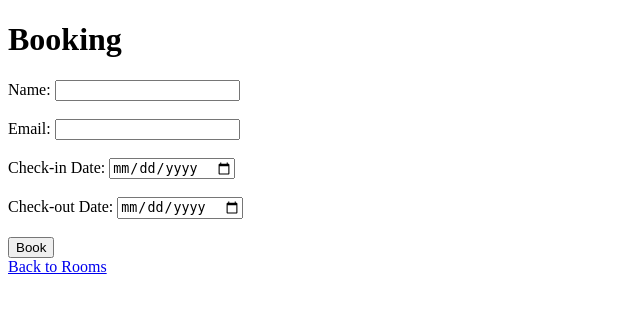
After one commit to giacoren6/Hotel-Gio, a Django app: page /book/ in a window 1280 px wide. The commit adds this page. Shown: the top 313 px of the page, without its empty margins (0-640 px from the left). Run offline with Django 5.2, Linux system fonts and the light colour scheme.

Commit message:
add sistem booking in django

```diff
--- /dev/null
+++ b/myproject/myapp/templates/book.html
@@ -0,0 +1,25 @@
+<!-- FILEPATH: /workspaces/Hotel-Gio/myproject/myapp/templates/book.html -->
+
+<!DOCTYPE html>
+<html>
+<head>
+    <title>Booking</title>
+</head>
+<body>
+    <h1>Booking</h1>
+    <form method="POST" action="{% url 'book' %}">
+        {% csrf_token %}
+        <label for="name">Name:</label>
+        <input type="text" id="name" name="name" required><br><br>
+        <label for="email">Email:</label>
+        <input type="email" id="email" name="email" required><br><br>
+        <label for="checkin">Check-in Date:</label>
+        <input type="date" id="checkin" name="checkin" required><br><br>
+        <label for="checkout">Check-out Date:</label>
+        <input type="date" id="checkout" name="checkout" required><br><br>
+        <input type="submit" value="Book">
+    </form>
+    <a href="{% url 'rooms' %}">Back to Rooms</a>
+
+</body>
+</html>
--- a/myproject/myapp/templates/index.html
+++ b/myproject/myapp/templates/index.html
@@ -14,8 +14,8 @@
         <div class="container">
             <nav>
                 <ul>
-                    <li><a href="index.html">Luxury</a></li>
-                    <li><a href="{% url 'rooms' %}">Go to rooms</a></li>
+                    <li><a href="{% url 'index' %}">Luxury</a></li>
+                    <li><a href="{% url 'rooms' %}">Rooms</a></li>
                     <li><img src="{% static 'myapp/search.jpeg' %}" alt="search" width="20px" height="20px"></li>
                 </ul>
             </nav>
--- a/myproject/myapp/views.py
+++ b/myproject/myapp/views.py
@@ -1,7 +1,33 @@
 from django.shortcuts import render
+from .forms import BookingForm
+from django.shortcuts import redirect
+from .models import Booking
 
 def index(request):
     return render(request, 'index.html')
 
 def rooms(request):
     return render(request, 'rooms.html')
+
+def booking(request):
+    return render(request, 'booking.html')
+
+def book_room(request):
+    if request.method == 'POST':
+        form = BookingForm(request.POST)
+        if form.is_valid():
+            form.save()
+            return redirect('booking_success')
+    else:
+        form = BookingForm()
+    return render(request, 'booking.html', {'form': form})
+
+def booking(request):
+    return render(request, 'booking_success.html')
+
+def view_bookings(request):
+    bookings = Booking.objects.all()
+    return render(request, 'view_bookings.html', {'bookings': bookings})
+
+def book(request):
+    return render(request, 'book.html')
--- a/myproject/myproject/urls.py
+++ b/myproject/myproject/urls.py
@@ -20,6 +20,10 @@ from myapp import views
 
 
 urlpatterns = [
+    path('admin/', admin.site.urls),
     path('', views.index, name='index'),
     path('rooms/', views.rooms, name='rooms'),
+    path('book/', views.book, name='book'),
+    path('booking_success/', views.booking, name='booking_success'),
+    path('view/', views.view_bookings, name='view_bookings'),
 ]
```
Also changed, not shown: myproject/myapp/forms.py (added, +7 -0 lines), myproject/myapp/models.py (+4 -17 lines), myproject/myapp/templates/rooms.html (+20 -19 lines), about.html (deleted).
